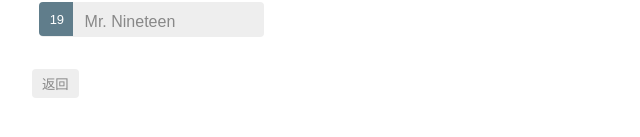
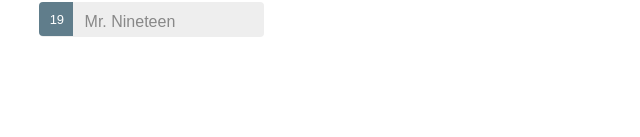
Before and after one commit to meizilp/augular-heroes, an Angular app: page /heroes in a window 1280 px wide. Shown: the part 547-684 px from the top of the page, without its empty margins (0-640 px from the left). Built offline with nearby package versions, Linux system fonts and the light colour scheme.

Commit message:
移除无用代码

```diff
--- a/src/app/hero-detail/hero-detail.component.ts
+++ b/src/app/hero-detail/hero-detail.component.ts
@@ -26,7 +26,7 @@ export class HeroDetailComponent implements OnInit {
   }
 
   goBack() {
-    this.location.back()
+    this.location.back();
   }
 
 }
--- a/src/app/heroes/heroes.component.html
+++ b/src/app/heroes/heroes.component.html
@@ -6,5 +6,3 @@
     </a>
   </li>
 </ul>
-
-<app-hero-detail [hero]="selectedHero "></app-hero-detail>
--- a/src/app/heroes/heroes.component.ts
+++ b/src/app/heroes/heroes.component.ts
@@ -11,12 +11,6 @@ export class HeroesComponent implements OnInit {
 
   heroes: Hero[];
 
-  selectedHero: Hero;
-
-  onSelect(hero: Hero) {
-    this.selectedHero = hero;
-  }
-
   constructor(private heroService: HeroService) {
   }
 
```
Also changed, not shown: 1 other file (tests, documents, lock files or other folders).
